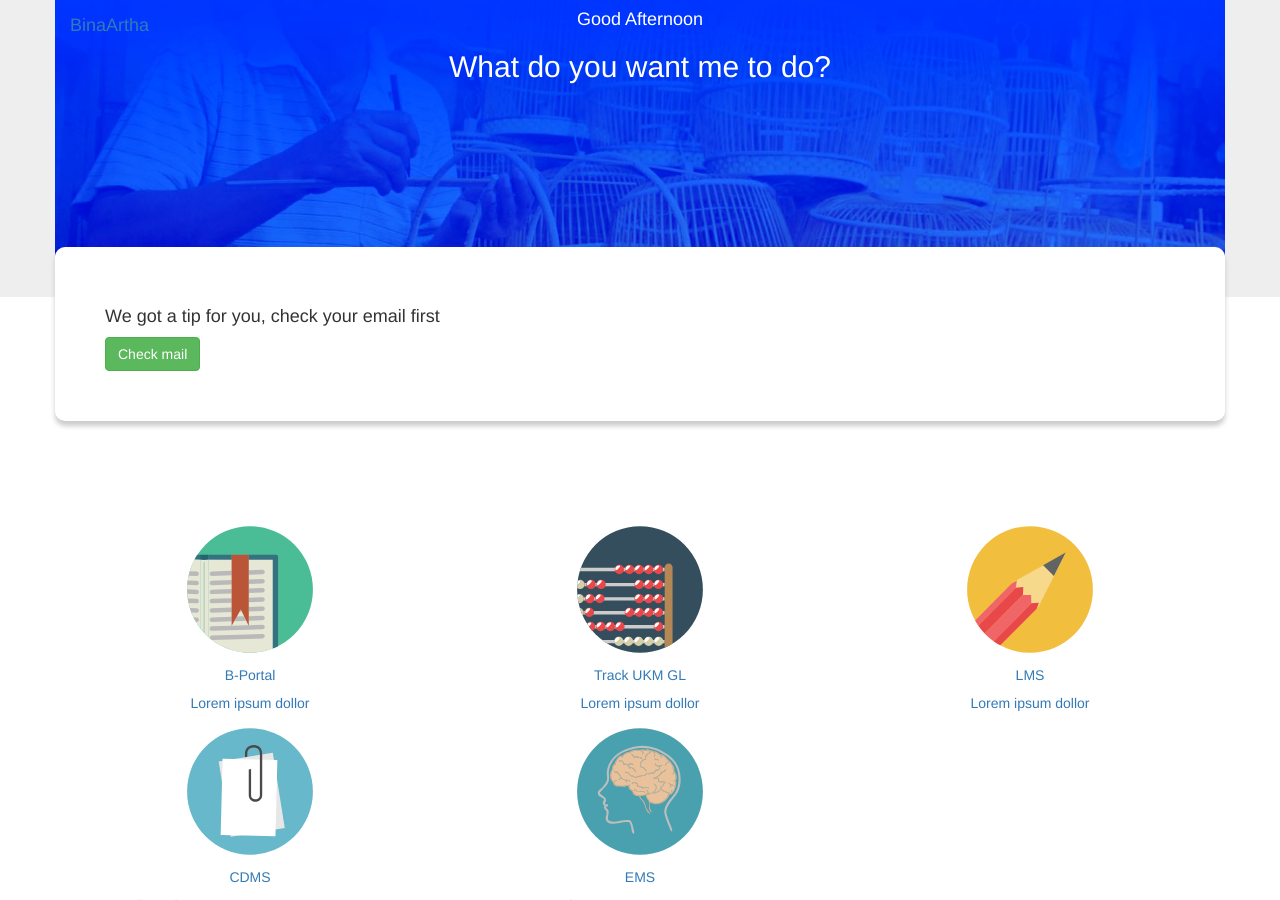
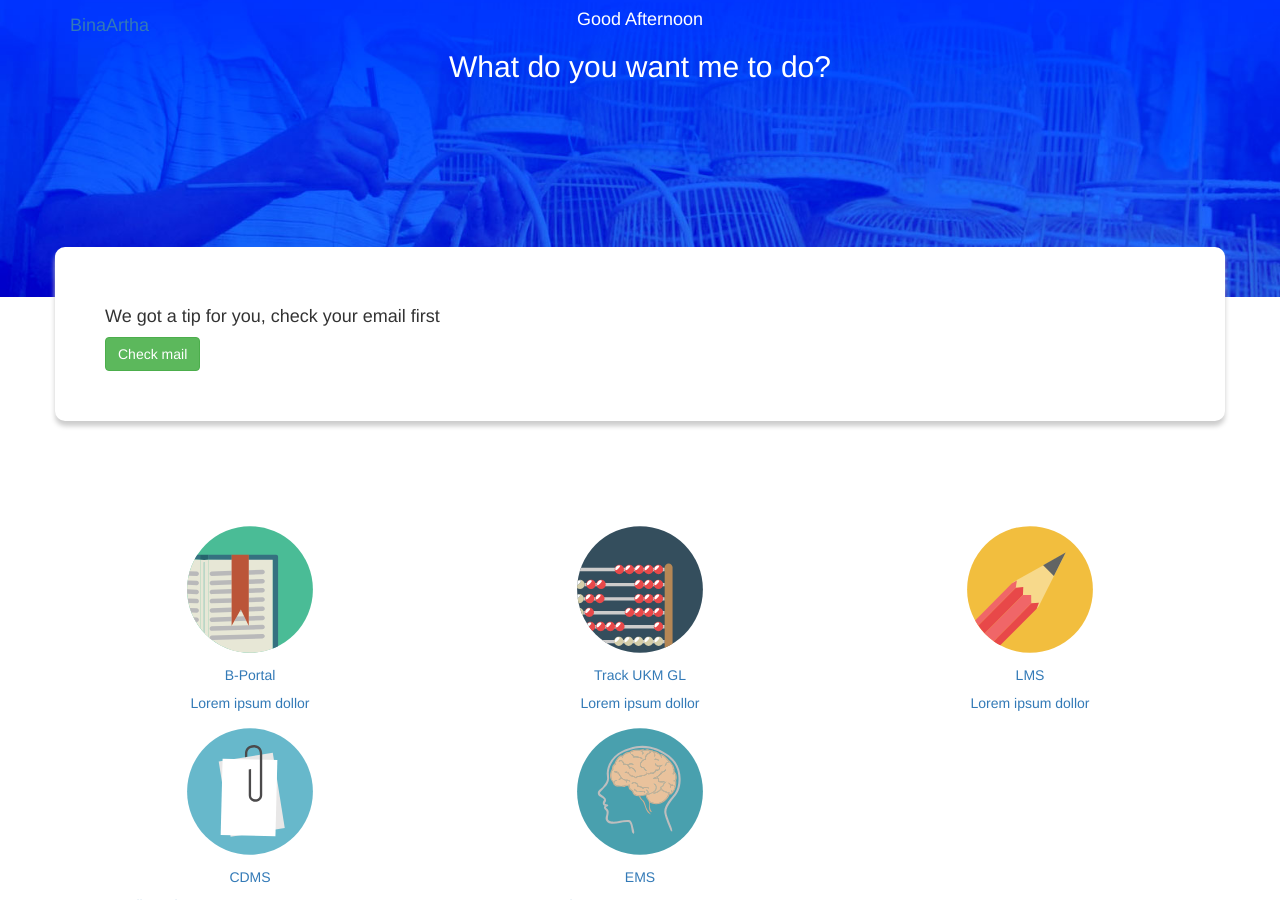
Before and after one commit to kemtol/Bina-Artha, a Jekyll site: the page built from laman/welcome.md, in a window 1280 px wide and 900 px high. Built offline with Jekyll 4.4.1, drawn with Linux system fonts in a browser that asks for light colours; nearby versions of some CDN libraries.

Commit message:
Update oss.html

```diff
--- a/_layouts/oss.html
+++ b/_layouts/oss.html
@@ -34,13 +34,11 @@
       </div>
     </nav>
 
-    <div class="jumbotron">
-      <div class="container" style="    background-image: url(https://raw.githubusercontent.com/kemtol/Bina-Artha/master/images/bg/bg1.jpg);    background-size: cover;    height: 33vh;    background-position: center center;">
-        <div class="row">
-          <div class="col-xs-12 text-center">
-            <h4 style="color: #fff;">Good Afternoon</h4>
-            <h2 style="color: #fff;">What do you want me to do?</h2>
-          </div>
+    <div class="container-fluid" style="    background-image: url(https://raw.githubusercontent.com/kemtol/Bina-Artha/master/images/bg/bg1.jpg);    background-size: cover;    height: 33vh;    background-position: center center;">
+      <div class="row">
+        <div class="col-xs-12 text-center">
+          <h4 style="color: #fff;">Good Afternoon</h4>
+          <h2 style="color: #fff;">What do you want me to do?</h2>
         </div>
       </div>
     </div>
```
